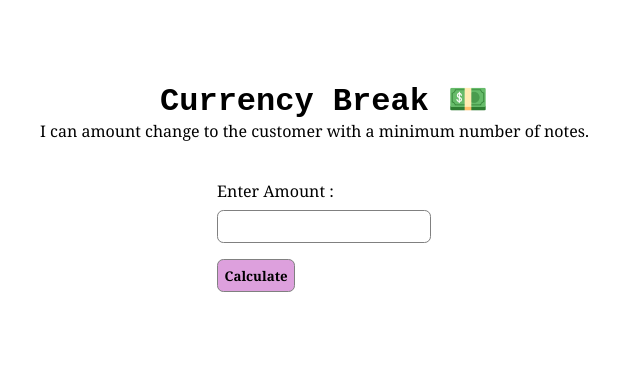
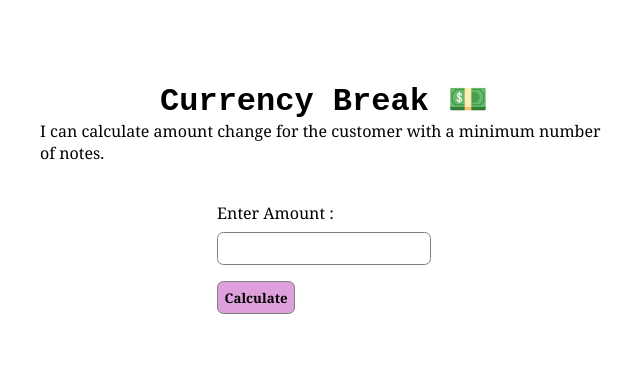
Before and after one commit to Jitendra1mp4/currency-break, a plain HTML site: page index.html in a window 1280 px wide. Shown: the whole page, without its empty margins (316-956 px from the left). Drawn offline with Linux system fonts and the light colour scheme.

Commit message:
doc : message for user updated.

```diff
--- a/index.html
+++ b/index.html
@@ -12,7 +12,7 @@
 <body>
     <main>
         <h1>Currency Break 💵</h1>
-        <p> I can amount change to the customer with a minimum number of notes.</p>
+        <p> I can calculate amount change for the customer with a minimum number of notes.</p>
         <section>
             <div class="input-form">
 
```
